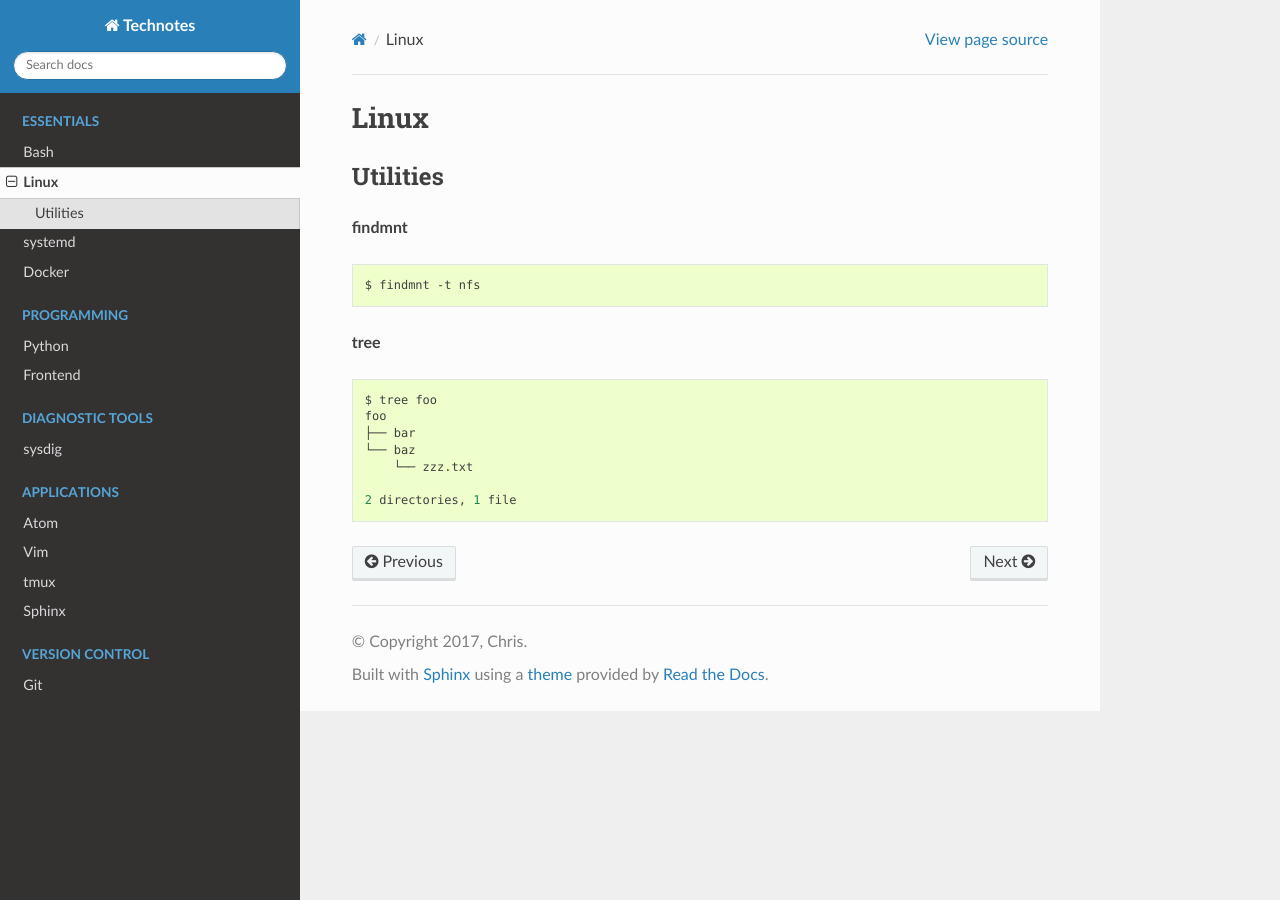
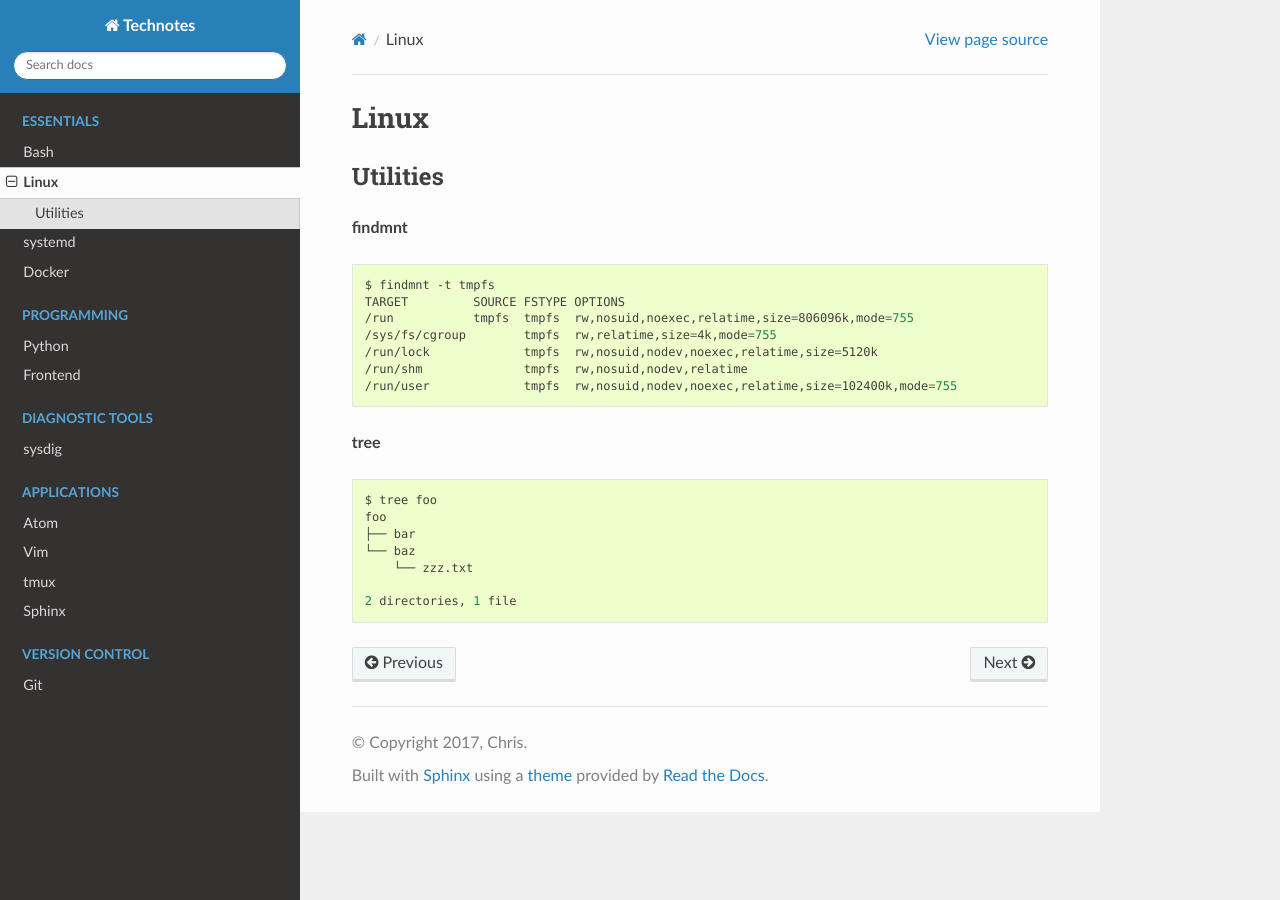
Before and after one commit to heterotopian/technotes, a Sphinx documentation site: the page built from source/linux.rst, in a window 1280 px wide. Built offline with Sphinx 7.4.7 and the Read the Docs theme 2.0.0, drawn with Linux system fonts in a browser that asks for light colours.

Commit message:
Add findmnt example

```diff
--- a/source/linux.rst
+++ b/source/linux.rst
@@ -11,7 +11,13 @@ Utilities
 
 :command:`findmnt` ::
 
-    $ findmnt -t nfs
+    $ findmnt -t tmpfs
+    TARGET         SOURCE FSTYPE OPTIONS
+    /run           tmpfs  tmpfs  rw,nosuid,noexec,relatime,size=806096k,mode=755
+    /sys/fs/cgroup        tmpfs  rw,relatime,size=4k,mode=755
+    /run/lock             tmpfs  rw,nosuid,nodev,noexec,relatime,size=5120k
+    /run/shm              tmpfs  rw,nosuid,nodev,relatime
+    /run/user             tmpfs  rw,nosuid,nodev,noexec,relatime,size=102400k,mode=755
 
 :command:`tree` ::
 
```
